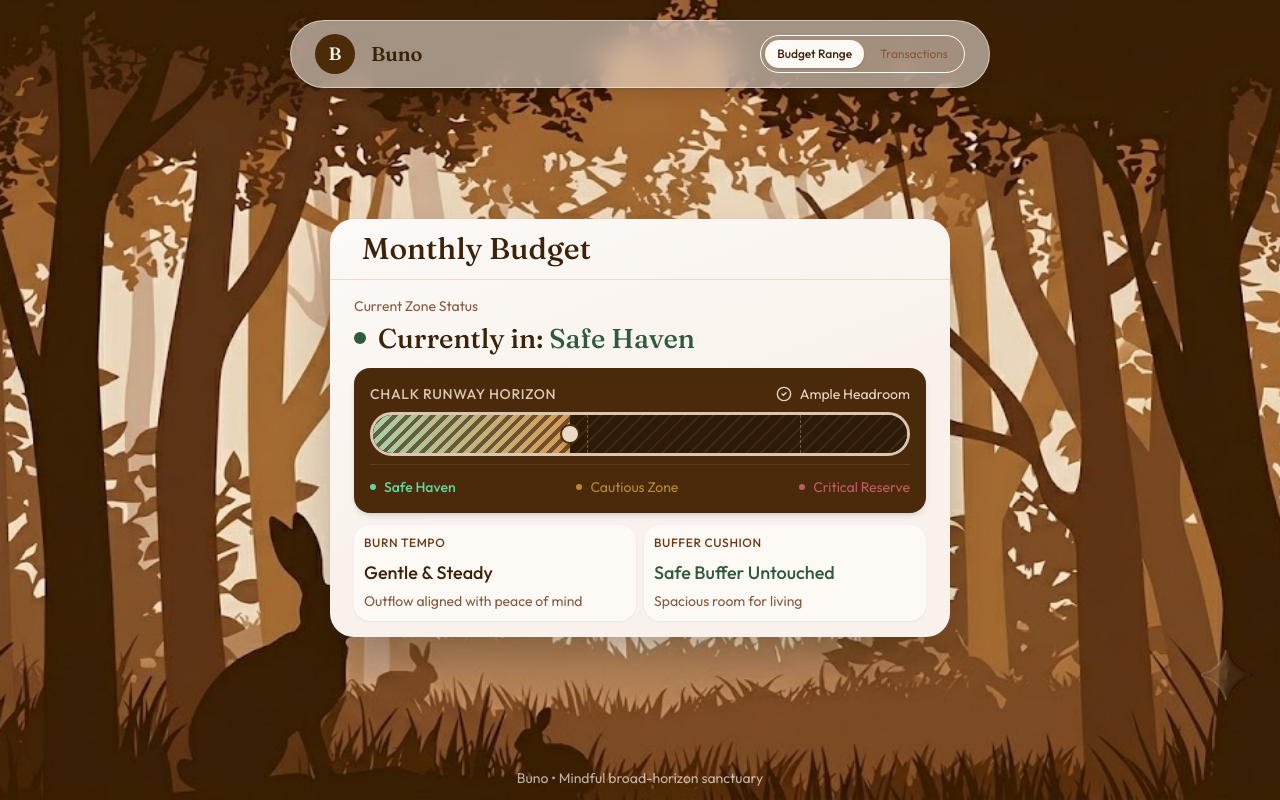
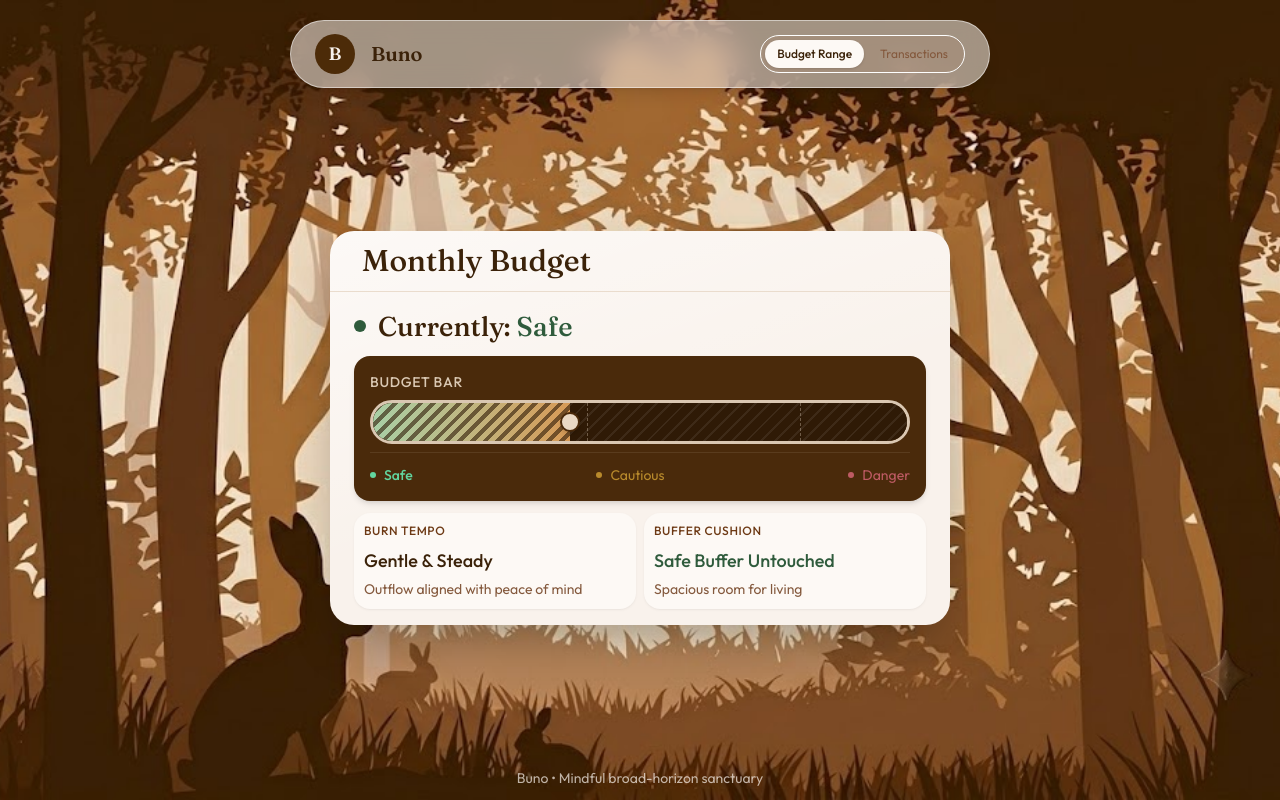
Before and after one commit to ChanChan-69420/buno-reworked, a Next.js app: page / in a window 1280 px wide. Built offline with nearby package versions, Linux system fonts and the light colour scheme.

Commit message:
Simplify budget zone status and bar labels

```diff
--- a/components/budget-range-panel.tsx
+++ b/components/budget-range-panel.tsx
@@ -1,4 +1,3 @@
-import { CircleAlert, CircleCheck } from 'lucide-react'
 import { RunwayBar } from '@/components/runway-bar'
 import { ZONE_COPY, ZONE_TONE } from '@/lib/zone-copy'
 import type { ZoneId } from '@/lib/types'
@@ -17,20 +16,17 @@ interface BudgetRangePanelProps {
 export function BudgetRangePanel({ zone, pctSpent }: BudgetRangePanelProps) {
   const copy = ZONE_COPY[zone]
   const tone = ZONE_TONE[zone]
-  const HeadroomIcon = zone === 'safe' ? CircleCheck : CircleAlert
-
   return (
     <div className="flex flex-col gap-3">
       <div className="flex flex-wrap items-center justify-between gap-3">
         <div>
-          <p className="text-sm text-muted-foreground">Current Zone Status</p>
-          <p className="mt-1 flex items-center gap-3 font-serif text-2xl font-medium sm:text-[1.7rem]">
+          <p className="flex items-center gap-3 font-serif text-2xl font-medium sm:text-[1.7rem]">
             <span
               aria-hidden="true"
               className={`size-3 shrink-0 rounded-full ${tone.dot}`}
             />
             <span>
-              Currently in:{' '}
+              Currently:{' '}
               <span className={tone.text}>{copy.label}</span>
             </span>
           </p>
@@ -38,17 +34,13 @@ export function BudgetRangePanel({ zone, pctSpent }: BudgetRangePanelProps) {
       </div>
 
       <section
-        aria-label="Chalk runway horizon"
+        aria-label="Budget bar"
         className="rounded-2xl bg-panel p-4 text-panel-foreground shadow-md sm:p-4"
       >
         <div className="mb-2 flex items-center justify-between gap-3">
           <h3 className="text-sm font-medium uppercase tracking-wider text-panel-foreground/90">
-            Chalk Runway Horizon
+            Budget Bar
           </h3>
-          <p className="flex items-center gap-2 text-sm">
-            <HeadroomIcon aria-hidden="true" className="size-4" />
-            {copy.headroom}
-          </p>
         </div>
 
         <RunwayBar pctSpent={pctSpent} />
--- a/lib/zone-copy.ts
+++ b/lib/zone-copy.ts
@@ -12,7 +12,7 @@ export interface ZoneCopy {
 
 export const ZONE_COPY: Record<ZoneId, ZoneCopy> = {
   safe: {
-    label: 'Safe Haven',
+    label: 'Safe',
     mood: 'Calm & Gentle',
     headroom: 'Ample Headroom',
     tempoTitle: 'Gentle & Steady',
@@ -21,7 +21,7 @@ export const ZONE_COPY: Record<ZoneId, ZoneCopy> = {
     bufferBody: 'Spacious room for living',
   },
   cautious: {
-    label: 'Cautious Zone',
+    label: 'Cautious',
     mood: 'Mindful & Measured',
     headroom: 'Narrowing Headroom',
     tempoTitle: 'Brisk & Watchful',
@@ -30,7 +30,7 @@ export const ZONE_COPY: Record<ZoneId, ZoneCopy> = {
     bufferBody: 'Room is getting tighter',
   },
   critical: {
-    label: 'Critical Reserve',
+    label: 'Danger',
     mood: 'Urgent & Tense',
     headroom: 'Little Headroom',
     tempoTitle: 'Fast & Heavy',
```
